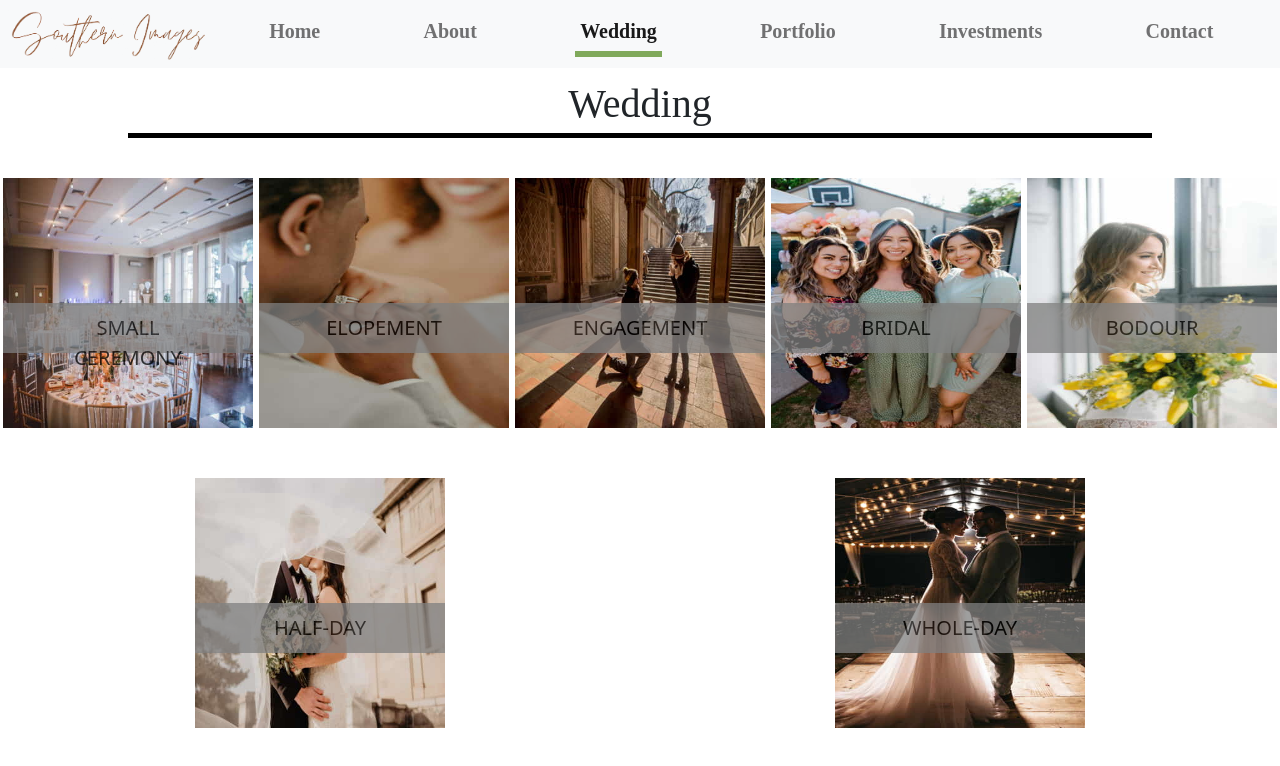
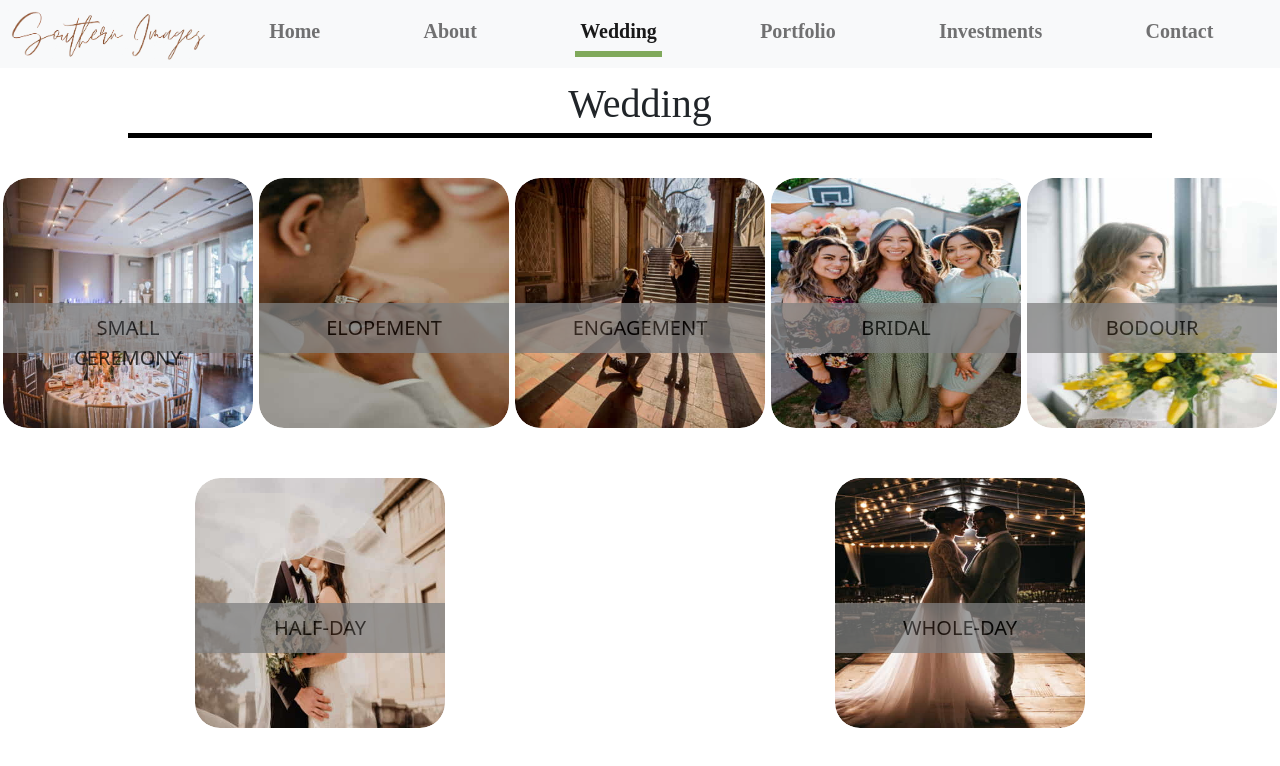
Before and after one commit to Codyl/southern-photography, a React (Create React App) app in the folder southern-photography/: page /wedding in a window 1280 px wide. Shown: the top 766 px of the page. Built offline with nearby package versions, Linux system fonts and the light colour scheme; a web font is replaced by a local one.

Commit message:
Added transition onto serviceImageButton

```diff
--- a/southern-photography/src/App.css
+++ b/southern-photography/src/App.css
@@ -62,10 +62,11 @@ p {
   background: rgb(121, 105, 9);
   background: linear-gradient(
     0deg,
-    rgba(121, 105, 9, 1) 35%,
-    rgb(202, 181, 41) 100%
+    rgb(135, 98, 77) 35%,
+    rgb(187, 157, 140) 100%
   );
   border-radius: 25px;
+  box-shadow: inset #443730 2px 2px 10px;
 }
 .scrollbar {
   width: 100%;
@@ -94,3 +95,11 @@ p {
   transform: scale(0.9);
   transition: opacity 300ms, transform 300ms;
 }
+.enlarge {
+  transition: width 200ms, height 200ms, transform 200ms;
+}
+.enlarge:hover {
+  width: 125%;
+  height: 125%;
+  transform: translate(-12.5%, -12.5%);
+}
--- a/southern-photography/src/components/ServiceImageButton.js
+++ b/southern-photography/src/components/ServiceImageButton.js
@@ -3,9 +3,11 @@ import { Link } from "react-router-dom";
 
 const serviceItemBoxSize = 250;
 
-const ServiceItem = styled.img`
+const ServiceItem = styled.div`
   width: ${serviceItemBoxSize}px;
   height: ${serviceItemBoxSize}px;
+  overflow: hidden;
+  border-radius: 25px;
 `;
 
 const ServiceItemText = styled.p`
@@ -16,15 +18,20 @@ const ServiceItemText = styled.p`
   font-size: 2em;
   padding: 10px;
 `;
+const ServiceItemImage = styled.img`
+  width: 100%;
+  height: 100%;
+  overflow: hidden;
+  border-radius: 25px;
+  position: relative;
+`;
 
-const ServiceImageButton = ({ service, setService }) => {
+const ServiceImageButton = ({ service }) => {
   return (
-    <Link
-      style={{ textDecoration: "none" }}
-      onClick={() => setService(service)}
-      to={`/services/${service.name}`}
-    >
-      <ServiceItem src={service.image} />
+    <Link style={{ textDecoration: "none" }} to={`/services/${service.name}`}>
+      <ServiceItem>
+        <ServiceItemImage className="enlarge" src={service.image} alt="" />
+      </ServiceItem>
       <div
         style={{
           width: serviceItemBoxSize,
```
